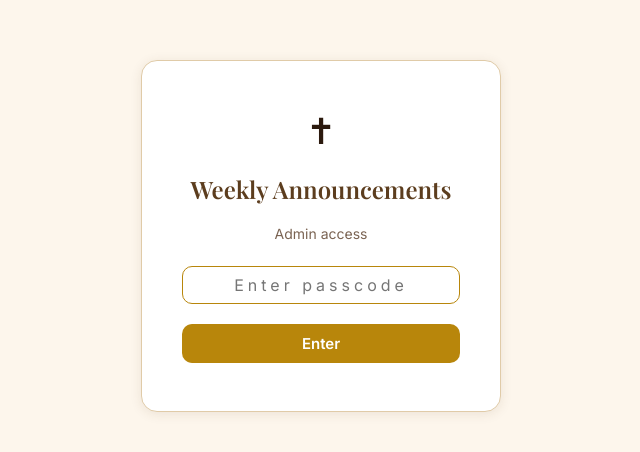
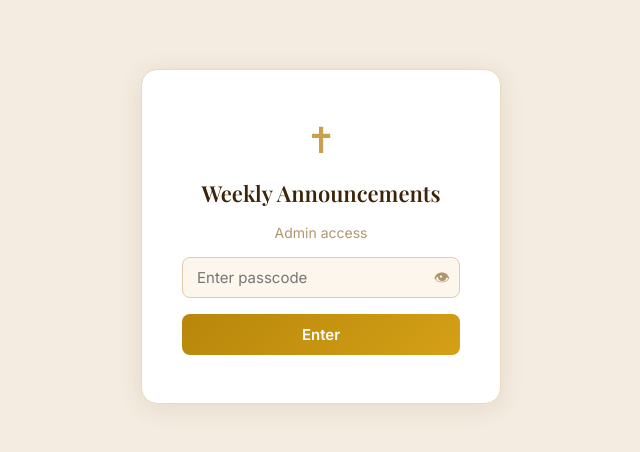
Before and after one commit to TommyGhaly/weeklyAnnouncements, a React (Vite) app: page /admin in a window 1280 px wide. Shown: the part 164-616 px from the top of the page, without its empty margins (319-959 px from the left). Built offline with nearby package versions, Linux system fonts and the light colour scheme; no server answers; what @react-pdf/renderer would draw is missing.

Commit message:
fixed a password error

```diff
--- a/src/ui/pages/AdminPage.jsx
+++ b/src/ui/pages/AdminPage.jsx
@@ -7,8 +7,9 @@ export default function AdminPage() {
   const [unlocked, setUnlocked] = useState(
     sessionStorage.getItem('admin_unlocked') === 'true'
   );
-  const [input, setInput] = useState('');
-  const [error, setError] = useState(false);
+  const [input,   setInput]   = useState('');
+  const [error,   setError]   = useState(false);
+  const [visible, setVisible] = useState(false);
 
   const submit = () => {
     if (input === PASSCODE) {
@@ -24,53 +25,60 @@ export default function AdminPage() {
 
   return (
     <div style={{
-      minHeight: '100vh',
-      display: 'flex',
-      alignItems: 'center',
-      justifyContent: 'center',
-      background: 'var(--cream)',
+      minHeight: '100vh', display: 'flex', alignItems: 'center', justifyContent: 'center',
+      background: '#f4ece0', fontFamily: 'Inter, sans-serif',
     }}>
       <div style={{
-        background: 'var(--white)',
-        border: '1.5px solid var(--border)',
-        borderRadius: 16,
-        padding: '48px 40px',
-        width: 360,
-        boxShadow: 'var(--shadow)',
-        display: 'flex',
-        flexDirection: 'column',
-        alignItems: 'center',
-        gap: 16,
+        background: '#fff', border: '1.5px solid #e8d9c0', borderRadius: 16,
+        padding: '48px 40px', width: 360, boxShadow: '0 4px 24px rgba(92,61,30,0.1)',
+        display: 'flex', flexDirection: 'column', alignItems: 'center', gap: 16,
       }}>
-        <div style={{ fontSize: 36, marginBottom: 4 }}>✝</div>
-        <h1 style={{ fontSize: 24, color: 'var(--brown)', marginBottom: 4 }}>Weekly Announcements</h1>
-        <p style={{ color: 'var(--text-muted)', fontSize: 14, marginBottom: 8 }}>Admin access</p>
+        <div style={{ fontSize: 36, color: '#c9a050' }}>✝</div>
+        <h1 style={{ fontSize: 22, color: '#3d2408', margin: 0, fontFamily: 'Playfair Display, serif' }}>
+          Weekly Announcements
+        </h1>
+        <p style={{ color: '#b0956e', fontSize: 14, margin: 0 }}>Admin access</p>
+
+        {/* Input + show/hide toggle */}
+        <div style={{ position: 'relative', width: '100%' }}>
           <input
-          type="password"
+            type={visible ? 'text' : 'password'}
             value={input}
             onChange={e => { setInput(e.target.value); setError(false); }}
             onKeyDown={e => e.key === 'Enter' && submit()}
             placeholder="Enter passcode"
-          style={{ textAlign: 'center', letterSpacing: 4, fontSize: 16 }}
             autoFocus
+            style={{
+              width: '100%', padding: '10px 40px 10px 14px', fontSize: 15,
+              border: `1.5px solid ${error ? '#c0392b' : '#e0cba8'}`,
+              borderRadius: 8, outline: 'none', boxSizing: 'border-box',
+              background: '#fdf6ec', color: '#3d2408',
+              fontFamily: 'Inter, sans-serif',
+            }}
           />
-        {error && (
-          <p style={{ color: 'var(--danger)', fontSize: 13, margin: 0 }}>Incorrect passcode</p>
-        )}
-        <button onClick={submit} style={{
-          width: '100%',
-          padding: '10px 0',
-          background: 'var(--gold)',
-          color: 'var(--white)',
-          border: 'none',
-          borderRadius: 'var(--radius)',
-          fontSize: 15,
-          fontWeight: 600,
-          marginTop: 4,
-          transition: 'background 0.2s',
+          <button
+            onClick={() => setVisible(v => !v)}
+            tabIndex={-1}
+            style={{
+              position: 'absolute', right: 10, top: '50%', transform: 'translateY(-50%)',
+              background: 'none', border: 'none', cursor: 'pointer',
+              color: '#b0956e', fontSize: 16, padding: 0, lineHeight: 1,
             }}
-          onMouseOver={e => e.target.style.background = 'var(--gold-hover)'}
-          onMouseOut={e => e.target.style.background = 'var(--gold)'}
+          >
+            {visible ? '🙈' : '👁'}
+          </button>
+        </div>
+
+        {error && <p style={{ color: '#c0392b', fontSize: 13, margin: 0 }}>Incorrect passcode</p>}
+
+        <button
+          onClick={submit}
+          style={{
+            width: '100%', padding: '11px 0',
+            background: 'linear-gradient(135deg, #b8860b, #d4a017)',
+            color: '#fff', border: 'none', borderRadius: 8,
+            fontSize: 15, fontWeight: 600, cursor: 'pointer',
+          }}
         >
           Enter
         </button>
```
Lines whose indentation alone changed are shown as unchanged.
